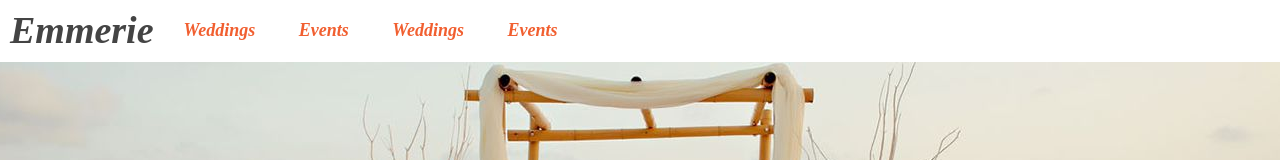
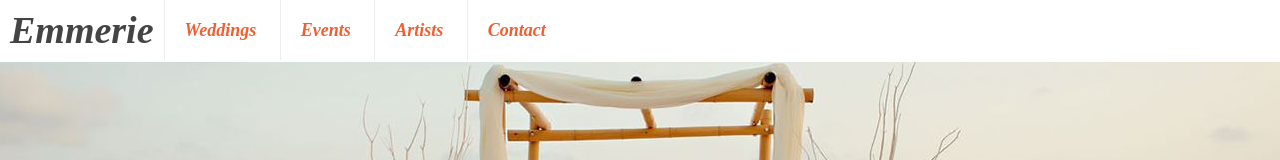
Before and after one commit to nhadinat/Emmerie, a website: page src/index.html in a window 1280 px wide. Shown: the top 160 px of the page. Drawn offline with nearby package versions, Linux system fonts and the light colour scheme; files that its build step writes are made by us from their sources; files whose address does not match are found by name.

Commit message:
border nav

```diff
--- a/src/css/style.css
+++ b/src/css/style.css
@@ -74,6 +74,7 @@ nav > ul > li > a {
     color: #f15f30;
     padding: 0 20px 0 20px;
     line-height: 60px;
+    border-left: 1px solid #eee;
     transition: .2s color;
     transition: .2s background-color;
 }
--- a/src/index.html
+++ b/src/index.html
@@ -36,8 +36,8 @@
           <ul>
             <li><a class="nav-link" href="#">Weddings</a></li>
             <li><a class="nav-link" href="#">Events</a></li>
-            <li><a class="nav-link" href="#">Weddings</a></li>
-            <li><a class="nav-link" href="#">Events</a></li>
+            <li><a class="nav-link" href="#">Artists</a></li>
+            <li><a class="nav-link" href="#">Contact</a></li>
           </ul>
         </nav>
       </header>
```
